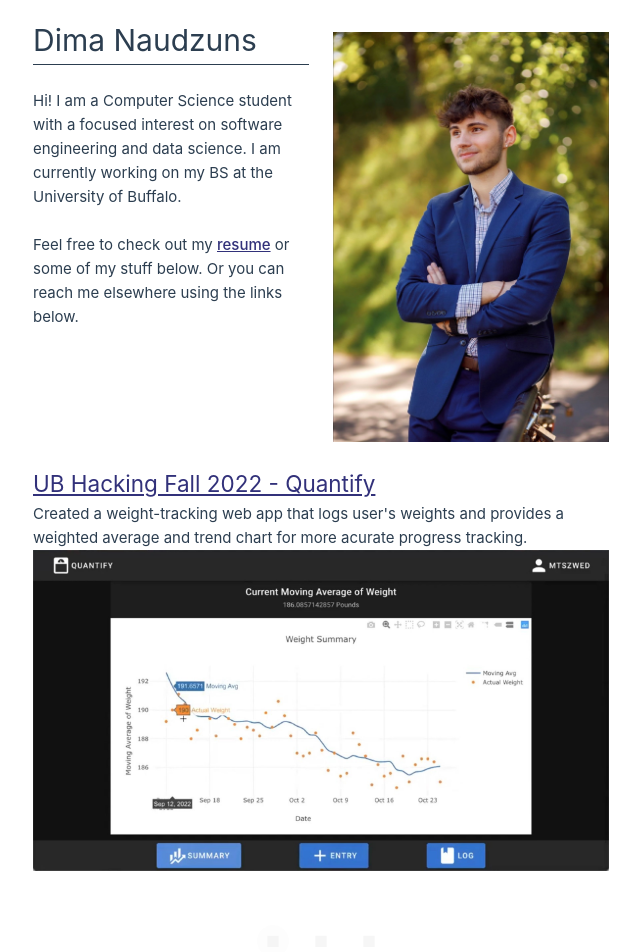
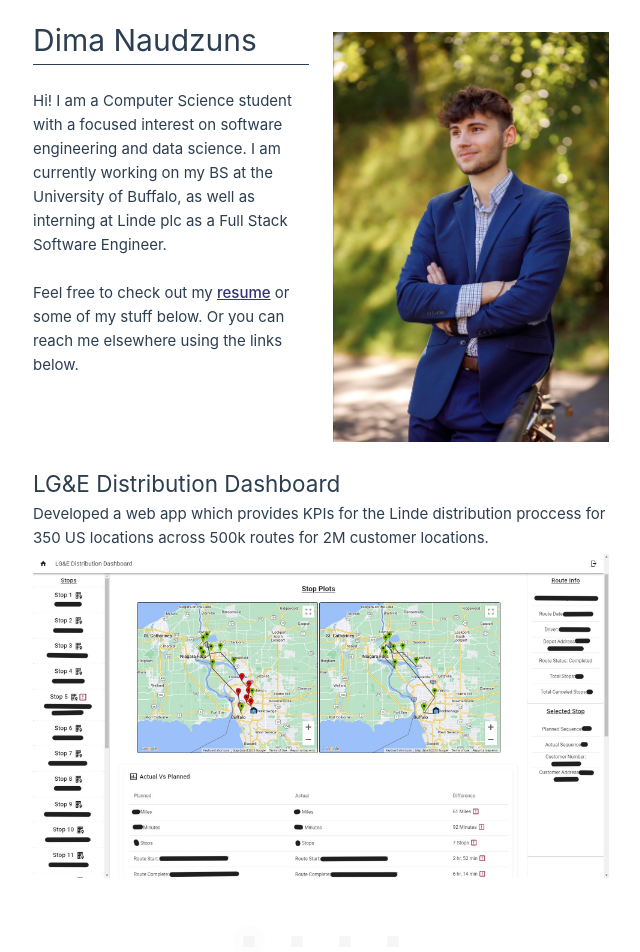
Before and after one commit to DmitrijsNau/dima, a Vue app: page / in a window 1280 px wide. Shown: the top 952 px of the page, without its empty margins (15-655 px from the left). Built offline with nearby package versions, Linux system fonts and the light colour scheme.

Commit message:
Linde Dashboard

```diff
--- a/src/App.vue
+++ b/src/App.vue
@@ -28,7 +28,11 @@
 <template>
   <v-container>
     <v-row>
-      <v-col cols="6">
+      <v-col
+      xs="6"
+      sm="6"
+      md="6"
+      lg="6">
         <div>
           <h1>
             Dima Naudzuns
@@ -36,7 +40,7 @@
           <v-divider class="border-opacity-100" />
           <br>
           <h4>
-            Hi! I am a Computer Science student with a focused interest on software engineering and data science. I am currently working on my BS at the University of Buffalo.
+            Hi! I am a Computer Science student with a focused interest on software engineering and data science. I am currently working on my BS at the University of Buffalo, as well as interning at Linde plc as a Full Stack Software Engineer.
           </h4>
           <br>
           <h4>
@@ -45,12 +49,17 @@
           </h4>
         </div>
       </v-col>
-      <v-col cols="6">
+      <v-col
+      xs="12"
+      sm="6"
+      md="6"
+      lg="6"
+      >
         <v-img
         :width="300"
         aspect-ratio="2/3"
         :src="`dima.JPG`"
-        class="mt-4"
+        class="mt-4 d-flex justify-center"
         ></v-img>
       </v-col>
     </v-row>
@@ -63,6 +72,15 @@
         >
         <v-carousel-item>
             <h2>
+              LG&E Distribution Dashboard
+            </h2>
+            <h4>
+              Developed a web app which provides KPIs for the Linde distribution proccess for 350 US locations across 500k routes for 2M customer locations.
+            </h4>
+            <v-img :src="`dashboard.jpg`" class="mt-1" />
+          </v-carousel-item>
+        <v-carousel-item>
+            <h2>
               <a href="https://devpost.com/software/quantify-6lxpzo" class="text-decoration-underline">
                 UB Hacking Fall 2022 - Quantify
               </a>
@@ -70,7 +88,7 @@
             <h4>
               Created a weight-tracking web app that logs user's weights and provides a weighted average and trend chart for more acurate progress tracking.
             </h4>
-            <v-img :src="`quantify.jpg`" />
+            <v-img :src="`quantify.jpg`" class="mt-1"/>
           </v-carousel-item>
           <v-carousel-item>
             <h2>
@@ -79,7 +97,7 @@
             <h4>
               Implemented <a href="https://en.wikipedia.org/wiki/Conway%27s_Game_of_Life" class="text-decoration-underline">Conway's Game of Life</a> to display n generations given a starting state.
             </h4>
-            <v-img src="https://i.stack.imgur.com/8U2hN.gif" />
+            <v-img src="https://i.stack.imgur.com/8U2hN.gif" class="mt-1" />
           </v-carousel-item>
           <v-carousel-item>
             <h2>
@@ -90,14 +108,14 @@
             <h4>
               CSE115 final project which visualizes the data uploaded by the city of Buffalo.
             </h4>
-            <v-img :src="`cse115.jpg`" />
+            <v-img :src="`cse115.jpg`" class="mt-1" />
           </v-carousel-item>
         </v-carousel>
       </v-col>
     </v-row>
     <v-row>
       <v-col>
-        <div>
+        <div class="d-flex justify-center">
           <v-breadcrumbs :items="items" />
         </div>
       </v-col>
```
Also changed, not shown: public/dashboard.jpg (added), public/routefinder.jpg (added).
